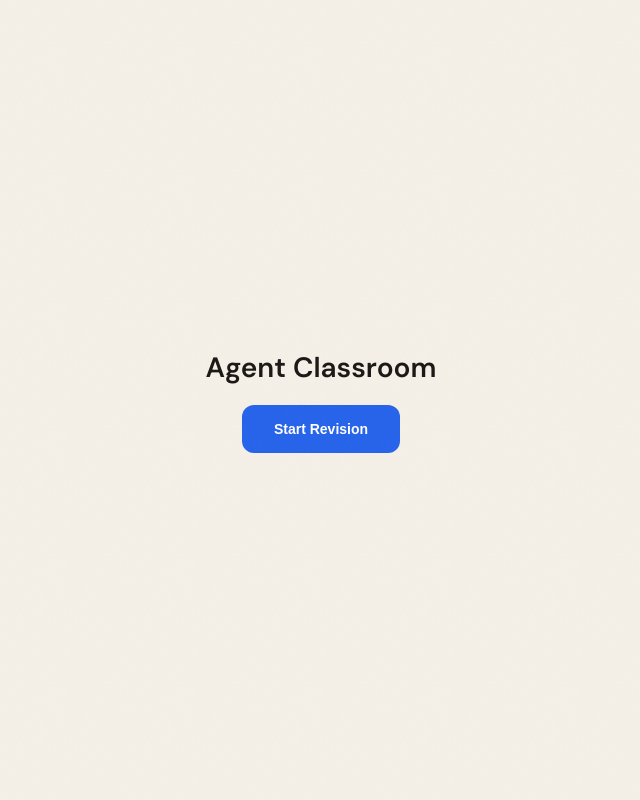
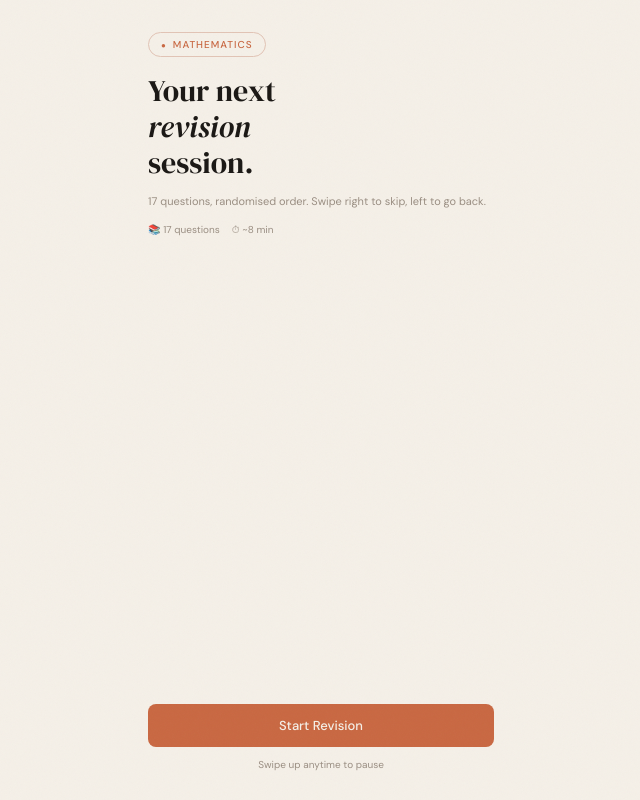
Before and after one commit to kazetakumi/agent-classroom-web, a React (Vite) app in the folder agent-classroom/: page / in a window 1280 px wide. Shown: the whole page, without its empty margins (319-959 px from the left). Built offline with nearby package versions, Linux system fonts and the light colour scheme.

Commit message:
feat: redesign idle screen with Reading Room aesthetic

```diff
--- a/agent-classroom/src/App.css
+++ b/agent-classroom/src/App.css
@@ -14,3 +14,91 @@ body,
   overflow-x: hidden;
   background: var(--bg);
 }
+
+/* Idle Screen */
+.idle-screen {
+  display: flex;
+  flex-direction: column;
+  min-height: 100dvh;
+  padding: 32px 22px 28px;
+  box-sizing: border-box;
+  background: var(--bg);
+  max-width: 390px;
+  margin: 0 auto;
+  width: 100%;
+}
+
+.idle-chip {
+  display: inline-flex;
+  align-items: center;
+  gap: 6px;
+  border: 1.5px solid #e2c4b5;
+  border-radius: 20px;
+  padding: 4px 12px;
+  font-family: var(--sans);
+  font-size: 10px;
+  font-weight: 500;
+  letter-spacing: 0.1em;
+  text-transform: uppercase;
+  color: var(--terracotta);
+  width: fit-content;
+  margin-bottom: 16px;
+}
+
+.idle-chip::before {
+  content: '●';
+  font-size: 8px;
+}
+
+.idle-headline {
+  font-family: var(--display);
+  font-size: 30px;
+  line-height: 1.2;
+  color: var(--ink);
+  margin-bottom: 12px;
+}
+
+.idle-headline em {
+  font-style: italic;
+}
+
+.idle-sub {
+  font-family: var(--sans);
+  font-size: 11px;
+  color: var(--text-muted);
+  line-height: 1.5;
+  margin-bottom: 12px;
+}
+
+.idle-meta {
+  font-family: var(--sans);
+  font-size: 10px;
+  color: var(--text-muted);
+  display: flex;
+  gap: 12px;
+}
+
+.idle-spacer {
+  flex: 1;
+}
+
+.idle-cta {
+  width: 100%;
+  background: var(--terracotta);
+  color: var(--bg);
+  border: none;
+  border-radius: 8px;
+  padding: 13px;
+  font-family: var(--sans);
+  font-size: 13px;
+  font-weight: 500;
+  cursor: pointer;
+  margin-bottom: 10px;
+}
+
+.idle-hint {
+  font-family: var(--sans);
+  font-size: 10px;
+  color: var(--text-muted);
+  text-align: center;
+}
--- a/agent-classroom/src/App.tsx
+++ b/agent-classroom/src/App.tsx
@@ -15,14 +15,25 @@ function App() {
 
   if (feed.status === 'idle') {
     return (
-      <div style={{ display: 'flex', flexDirection: 'column', alignItems: 'center', justifyContent: 'center', minHeight: '100dvh', gap: '16px' }}>
-        <h1>Agent Classroom</h1>
-        <button
-          onClick={() => feed.startSession()}
-          style={{ padding: '16px 32px', borderRadius: '12px', border: 'none', background: '#2563eb', color: '#fff', fontSize: '1rem', fontWeight: 600, cursor: 'pointer' }}
-        >
+      <div className="idle-screen">
+        <span className="idle-chip" data-testid="idle-chip">Mathematics</span>
+        <h1 className="idle-headline">
+          Your next<br />
+          <em>revision</em><br />
+          session.
+        </h1>
+        <p className="idle-sub">
+          17 questions, randomised order. Swipe right to skip, left to go back.
+        </p>
+        <div className="idle-meta">
+          <span>📚 17 questions</span>
+          <span>⏱ ~8 min</span>
+        </div>
+        <div className="idle-spacer" />
+        <button className="idle-cta" onClick={() => feed.startSession()}>
           Start Revision
         </button>
+        <p className="idle-hint">Swipe up anytime to pause</p>
       </div>
     )
   }
```
Also changed, not shown: 1 other file (tests, documents, lock files or other folders).
